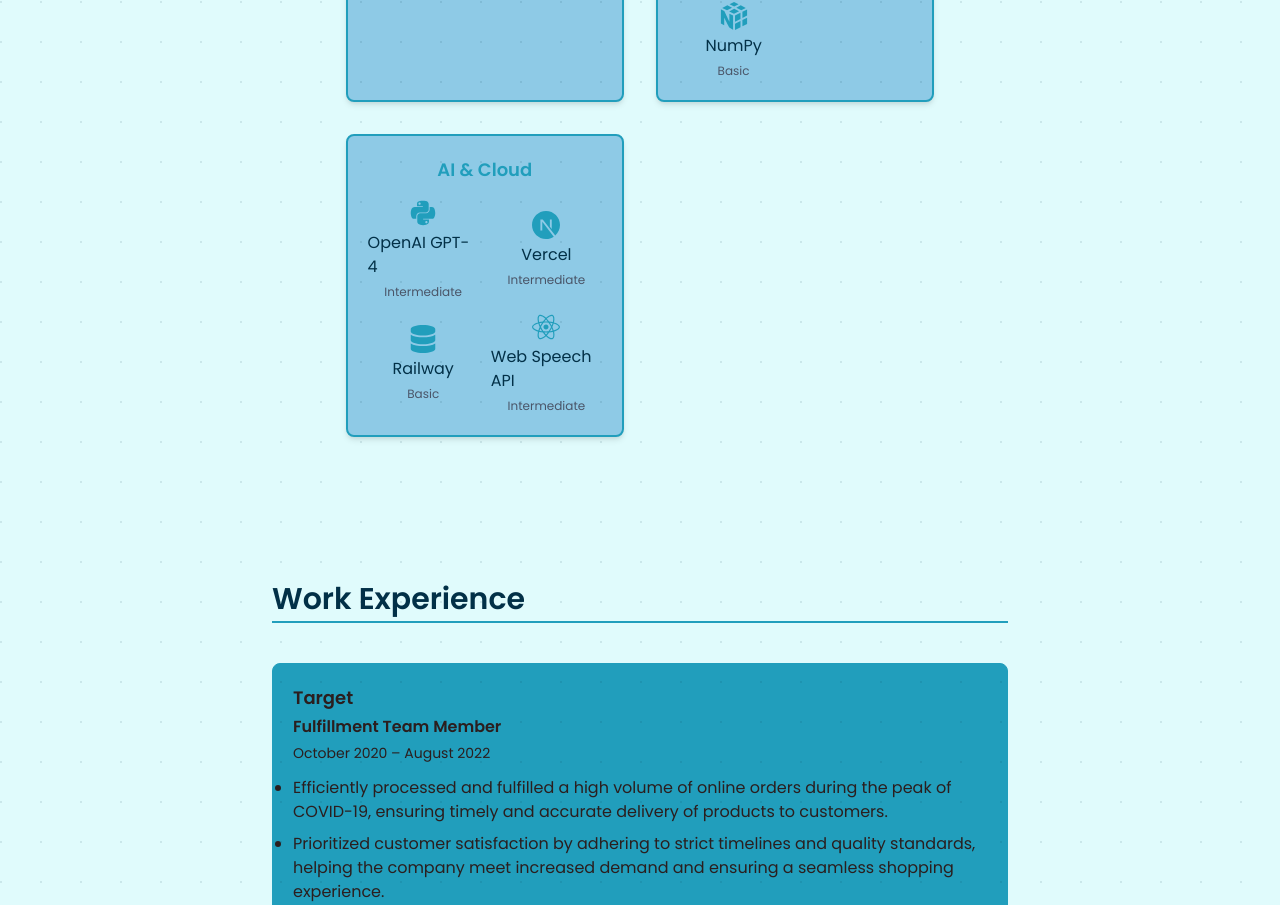
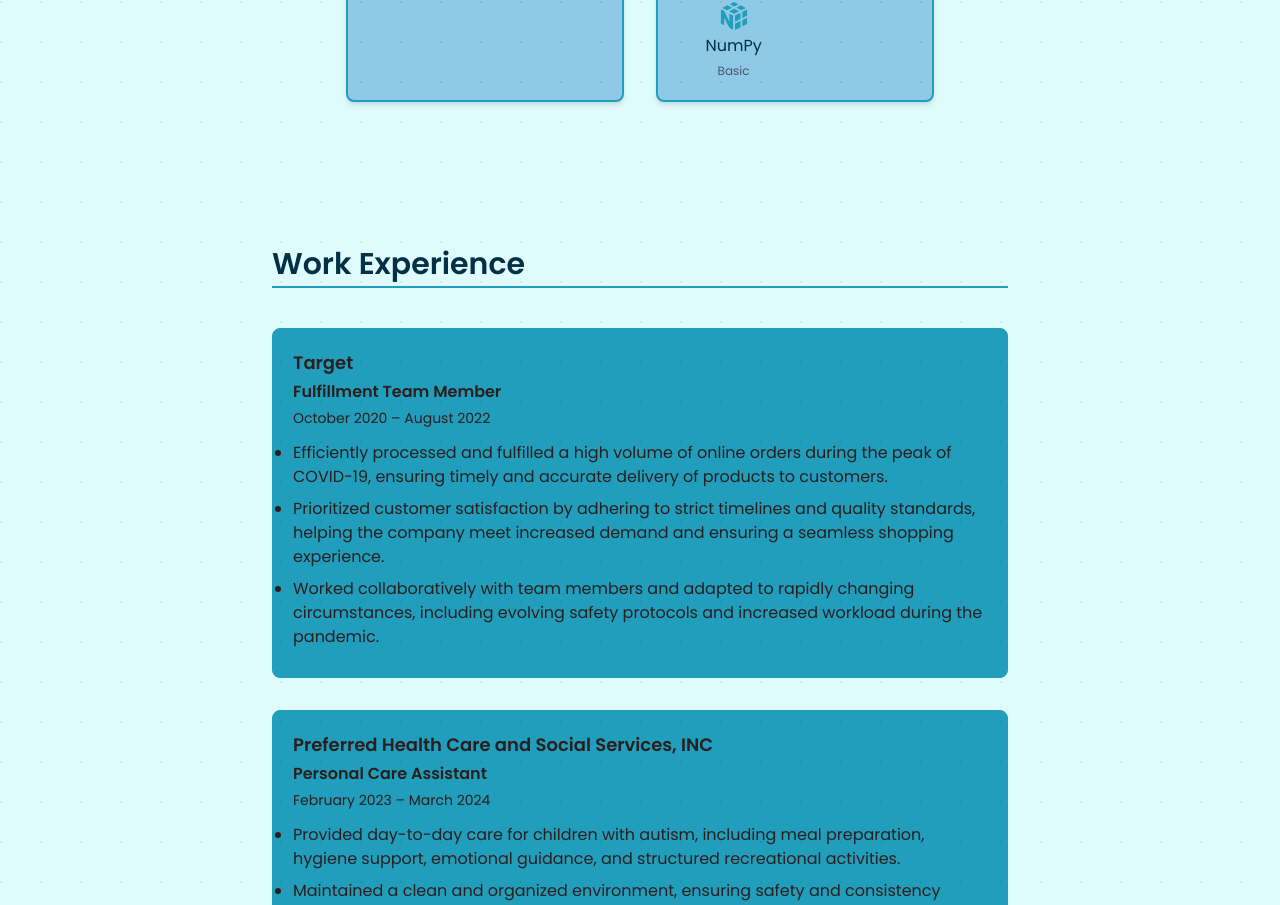
Before and after one commit to andryuxiong/portfolio, a React (Create React App) app: page / in a window 1280 px wide. Shown: the part 1359-2264 px from the top of the page. Built offline with nearby package versions, Linux system fonts and the light colour scheme.

Commit message:
removed cloud skills section

```diff
--- a/src/sections/Skills.js
+++ b/src/sections/Skills.js
@@ -24,15 +24,6 @@
       { name: 'MySQL', icon: SiMysql, level: 'Basic' },
       { name: 'SQL', icon: FaDatabase, level: 'Basic' },
       { name: 'NumPy', icon: SiNumpy, level: 'Basic' },
-    ],
-  },
-  {
-    group: 'AI & Cloud',
-    items: [
-      { name: 'OpenAI GPT-4', icon: FaPython, level: 'Intermediate' },
-      { name: 'Vercel', icon: SiNextdotjs, level: 'Intermediate' },
-      { name: 'Railway', icon: FaDatabase, level: 'Basic' },
-      { name: 'Web Speech API', icon: FaReact, level: 'Intermediate' },
     ],
   },
 ];
```
